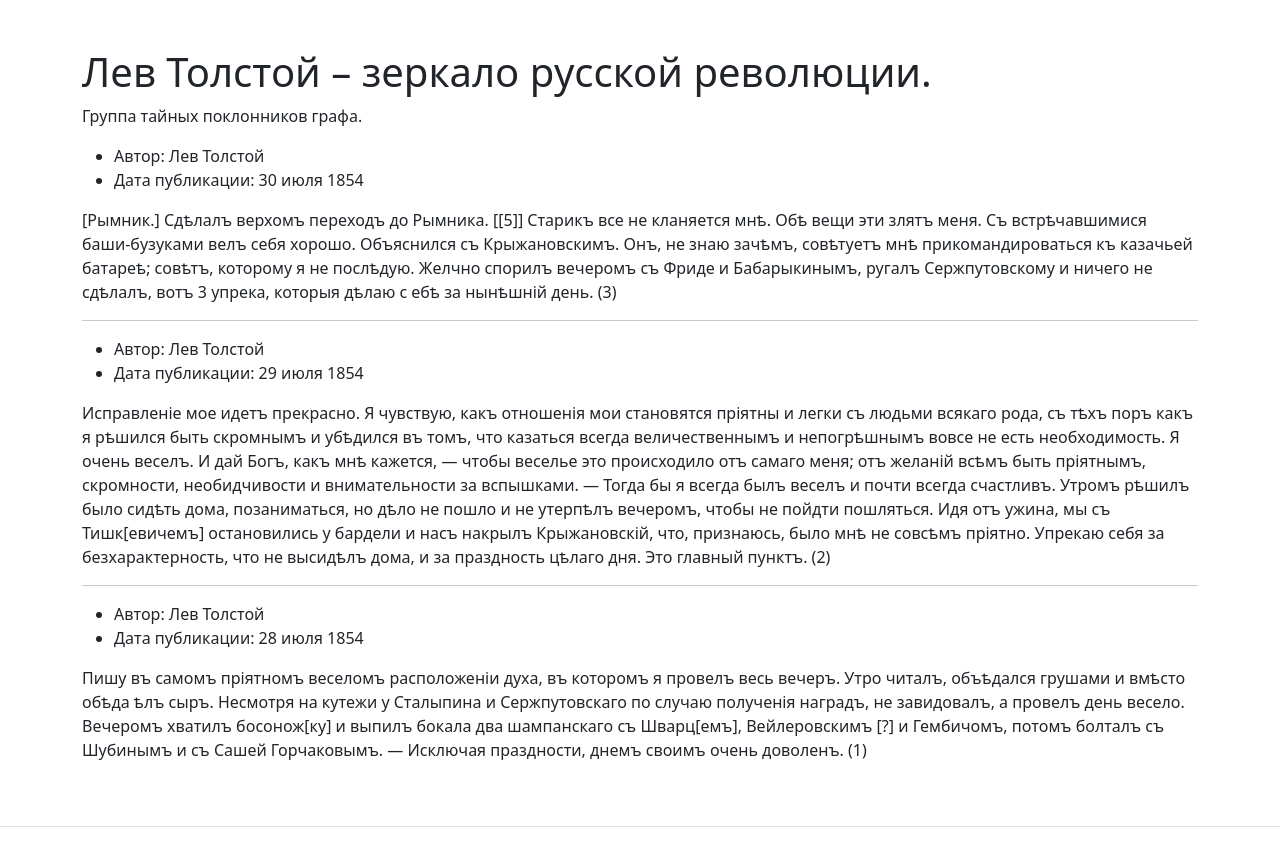
After one commit to xeyu134/YaTube, a Django app: template yatube/templates/posts/group_list.html in a window 1280 px wide. The commit adds this page. Run offline with Django 3.2, Linux system fonts and the light colour scheme; the template is opened without the code that fills it, so the values that code supplies are empty; some libraries are stand-ins or nearby versions.

Commit message:
Added new templates: footer, header, base, index and group_list.

```diff
--- a/yatube/posts/urls.py
+++ b/yatube/posts/urls.py
@@ -3,5 +3,5 @@ from . import views
 
 urlpatterns = [
     path('', views.index),
-    path('group/<slug:pk>', views.group_posts),
+    path('group/<slug:slug>', views.group_posts),
 ]
--- a/yatube/posts/views.py
+++ b/yatube/posts/views.py
@@ -1,5 +1,6 @@
 from django.http import HttpResponse
 from django.shortcuts import render
+
 
 # Главная страница.
 def index(request):
@@ -8,5 +9,6 @@ def index(request):
 
 
 # Страница постов группы.
-def group_posts(resuest, pk):
-    return HttpResponse(f'Посты группы {pk}')
+def group_posts(request, slug):
+    template = 'posts/group_list.html'
+    return render(request, template)
--- /dev/null
+++ b/yatube/templates/base.html
@@ -0,0 +1,41 @@
+<!DOCTYPE html> <!-- Используется html 5 версии -->
+<html lang="ru"> <!-- Язык сайта - русский -->
+    <head>
+        <meta charset="utf-8"> <!-- Кодировка сайта -->
+        <!-- Сайт готов работать с мобильными устройствами -->
+        <meta name="viewport" content="width=device-width, initial-scale=1">
+        <!-- Загружаем фав-иконки -->
+        <link rel="icon" href="img/fav/fav.ico" type="image">
+        <link rel="apple-touch-icon" sizes="180x180" href="img/fav/apple-touch-icon.png">
+        <link rel="icon" type="image/png" sizes="32x32" href="img/fav/favicon-32x32.png">
+        <link rel="icon" type="image/png" sizes="16x16" href="img/fav/favicon-16x16.png">
+        <meta name="msapplication-TileColor" content="#000">
+        <meta name="theme-color" content="#ffffff">
+        <!-- Подключен файл со стандартными стилями бустрап -->
+        <link rel="stylesheet" href="css/bootstrap.min.css">
+        <title>
+            <!-- Эта часть будет меняться -->
+            {% block title %}
+                Yatube
+            {% endblock %}
+        </title>
+    </head>
+    <body>
+        <header>
+            {% include 'inсludes/header.html' %}  <!-- Верхняя часть страницы -->
+        </header>
+        <main>
+            <!-- Эта часть будет меняться -->
+            {% block content %}
+                Пустое место для контента.
+            {% endblock %}
+        </main>
+        <!-- Использованы классы бустрапа: -->
+        <!-- border-top: создаёт тонкую линию сверху блока -->
+        <!-- text-center: выравнивает текстовые блоки внутри блока по центру -->
+        <!-- py-3: контент внутри размещается с отступом сверху и снизу -->
+        <footer class="border-top text-center py-3">
+            {% include 'inсludes/footer.html' %}  <!-- Подвал -->
+        </footer>
+    </body>
+</html>
--- /dev/null
+++ b/yatube/templates/includes/footer.html
@@ -0,0 +1,2 @@
+<!-- тег span используется для добавления нужных стилей отдельным участкам текста -->
+<p>© 2021 Copyright <span style="color:red">Ya</span>tube</p>
--- /dev/null
+++ b/yatube/templates/posts/group_list.html
@@ -0,0 +1,75 @@
+<!-- templates/posts/group_list.html -->
+{% extends 'base.html' %}
+{% block title %}
+  Лев Толстой – зеркало русской революции.
+{% endblock %}
+{% block content %}
+  <!-- класс py-5 создает отступы сверху и снизу блока -->
+  <div class="container py-5">
+    <h1>Лев Толстой – зеркало русской революции.</h1>
+    <p>
+      Группа тайных поклонников графа.
+    </p>
+    <article>
+      <ul>
+        <li>
+          Автор: Лев Толстой
+        </li>
+        <li>
+          Дата публикации: 30 июля 1854
+        </li>
+      </ul>
+      <p>
+        [Рымник.] Сдѣлалъ верхомъ переходъ до Рымника. [[5]] Старикъ все не кланяется мнѣ.
+        Обѣ вещи эти злятъ меня. Съ встрѣчавшимися баши-бузуками велъ себя хорошо.
+        Объяснился съ Крыжановскимъ. Онъ, не знаю зачѣмъ, совѣтуетъ мнѣ прикомандироваться
+        къ казачьей батареѣ; совѣтъ, которому я не послѣдую. Желчно спорилъ вечеромъ съ Фриде
+        и Бабарыкинымъ, ругалъ Сержпутовскому и ничего не сдѣлалъ, вотъ 3 упрека, которыя дѣлаю с
+        ебѣ за нынѣшній день. (3)
+      </p>
+    </article>
+    <hr>
+    <article>
+      <ul>
+        <li>
+          Автор: Лев Толстой
+        </li>
+        <li>
+          Дата публикации: 29 июля 1854
+        </li>
+      </ul>
+      <p>
+        Исправленіе мое идетъ прекрасно. Я чувствую, какъ отношенія мои становятся пріятны и легки
+        съ людьми всякаго рода, съ тѣхъ поръ какъ я рѣшился быть скромнымъ и убѣдился въ томъ,
+        что казаться всегда величественнымъ и непогрѣшнымъ вовсе не есть необходимость. Я очень
+        веселъ. И дай Богъ, какъ мнѣ кажется, — чтобы веселье это происходило отъ самаго меня;
+        отъ желаній всѣмъ быть пріятнымъ, скромности, необидчивости и внимательности за вспышками.
+        — Тогда бы я всегда былъ веселъ и почти всегда счастливъ.
+        Утромъ рѣшилъ было сидѣть дома, позаниматься, но дѣло не пошло и не утерпѣлъ вечеромъ,
+        чтобы не пойдти пошляться. Идя отъ ужина, мы съ Тишк[евичемъ] остановились у бардели и насъ
+        накрылъ Крыжановскій, что, признаюсь, было мнѣ не совсѣмъ пріятно. Упрекаю себя за
+        безхарактерность, что не высидѣлъ дома, и зa праздность цѣлаго дня. Это главный пунктъ. (2)
+      </p>
+    </article>
+    <hr>
+    <article>
+      <ul>
+        <li>
+          Автор: Лев Толстой
+        </li>
+        <li>
+          Дата публикации: 28 июля 1854
+        </li>
+      </ul>
+      <p>
+        Пишу въ самомъ пріятномъ веселомъ расположеніи духа, въ которомъ я провелъ весь вечеръ.
+        Утро читалъ, объѣдался грушами и вмѣсто обѣда ѣлъ сыръ. Несмотря на кутежи у Сталыпина и
+        Сержпутовскаго по случаю полученія наградъ, не завидовалъ, а провелъ день весело. Вечеромъ
+        хватилъ босонож[ку] и выпилъ бокала два шампанскаго съ Шварц[емъ], Вейлеровскимъ [?] и
+        Гембичомъ, потомъ болталъ съ Шубинымъ и съ Сашей Горчаковымъ. — Исключая праздности,
+        днемъ своимъ очень доволенъ. (1)
+      </p>
+    </article>
+    <!-- под последним постом нет линии -->
+  </div>
+{% endblock %}}
--- a/yatube/yatube/settings.py
+++ b/yatube/yatube/settings.py
@@ -38,6 +38,7 @@ INSTALLED_APPS = [
     'django.contrib.sessions',
     'django.contrib.messages',
     'django.contrib.staticfiles',
+    'posts.apps.PostsConfig',  # Приложение posts.
 ]
 
 MIDDLEWARE = [
```
Also changed, not shown: yatube/templates/includes/header.html (added, +11 -0 lines), yatube/templates/posts/index.html (+73 -8 lines).
